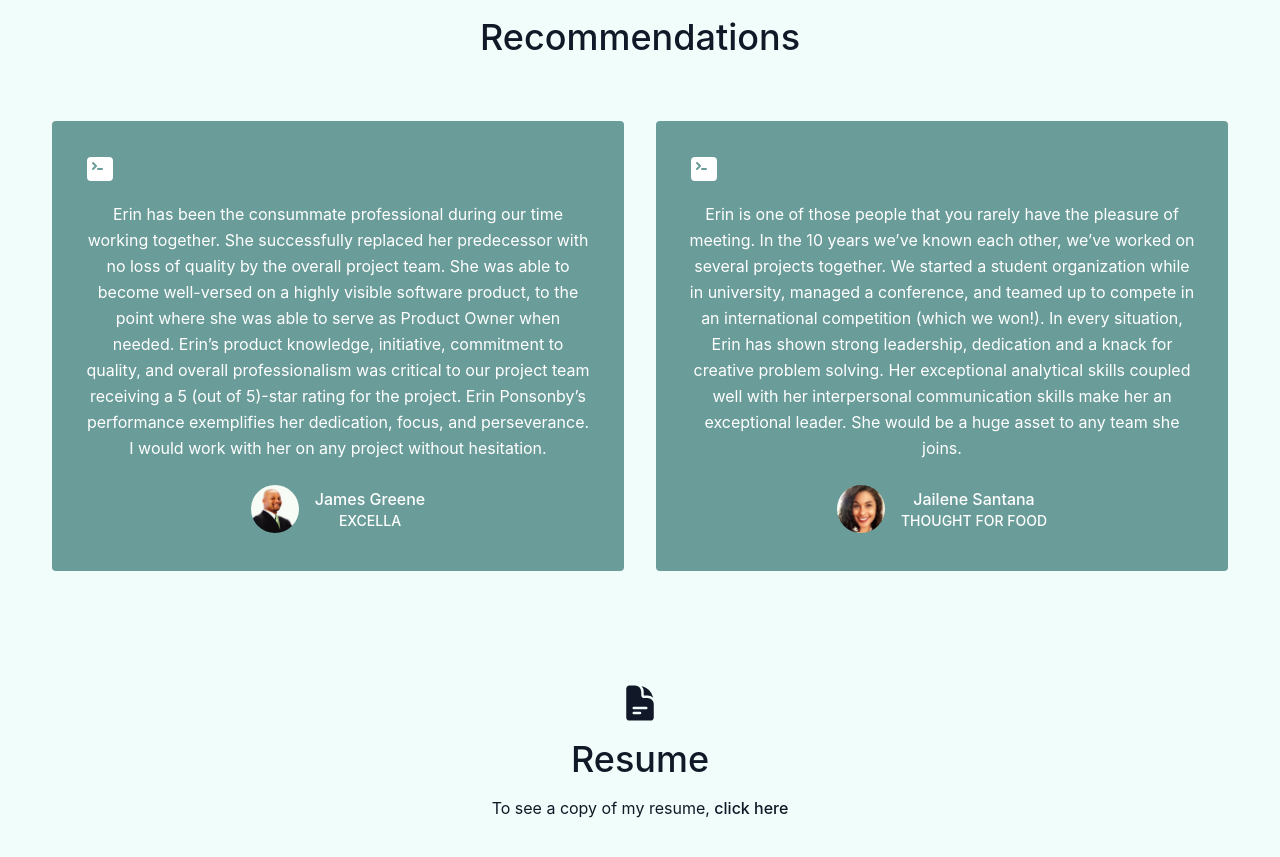
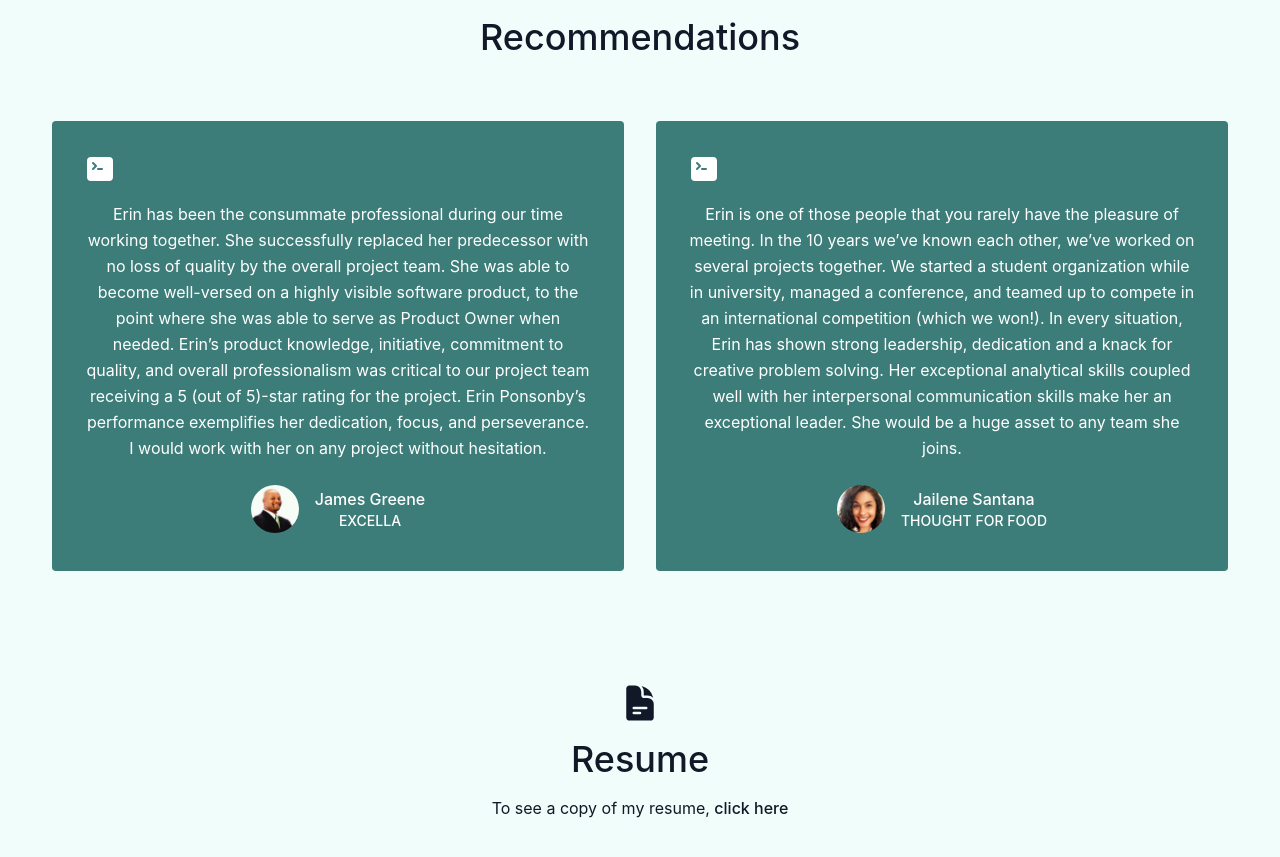
Before and after one commit to eponsonby/portfolio, a React (Create React App) app: page / in a window 1280 px wide. Shown: the part 2168-3025 px from the top of the page. Built offline with nearby package versions, Linux system fonts and the light colour scheme.

Commit message:
Adjust recs background for accessibility

```diff
--- a/src/components/Recommendations.js
+++ b/src/components/Recommendations.js
@@ -13,7 +13,7 @@ export default function Recommendations() {
         <div className="flex flex-wrap m-4">
           {recommendations.map((recommendation) => (
             <div className="p-4 md:w-1/2 w-full">
-              <div className="h-full bg-teal-800 bg-opacity-60 p-8 rounded">
+              <div className="h-full bg-teal-800 bg-opacity-80 p-8 rounded">
                 <CommandLineIcon className="block w-8 text-white mb-4" />
                 <p className="leading-relaxed text-white mb-6">{recommendation.quote}</p>
                 <div className="inline-flex items-center">
```
